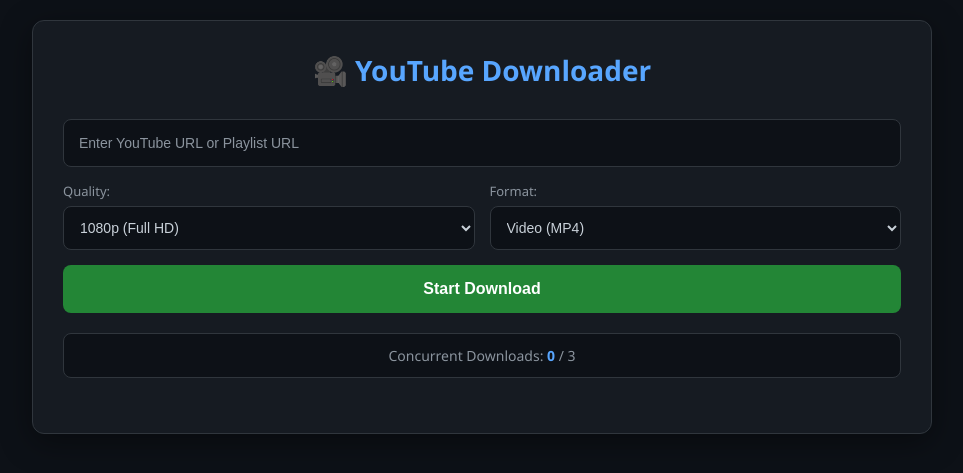
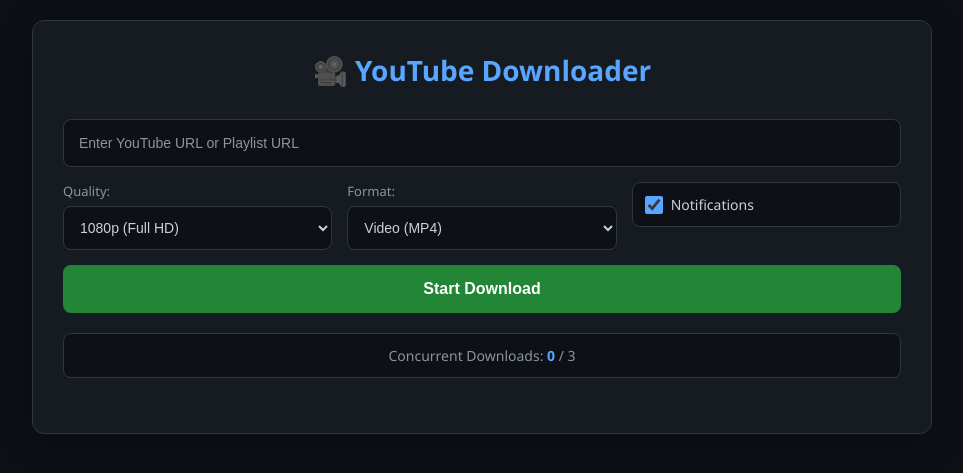
Before and after one commit to chahero/youtube-downloader, a Flask app: page / in a window 1280 px wide. Shown: the top 473 px of the page, without its empty margins (158-1121 px from the left). Run offline with Flask 3, Linux system fonts and the light colour scheme; some libraries are stand-ins or nearby versions.

Commit message:
알림 기능 추가: 체크박스 및 알림 권한 요청 로직 구현, 다운로드 시작 및 완료 알림 추가

```diff
--- a/static/style.css
+++ b/static/style.css
@@ -70,6 +70,38 @@ input[type="text"]::placeholder {
     color: #8b949e;
     margin-bottom: 6px;
     font-weight: 500;
+}
+
+/* 체크박스용 특별 스타일 */
+.option-group label:has(input[type="checkbox"]) {
+    display: flex;
+    align-items: center;
+    gap: 8px;
+    margin-bottom: 0;
+    padding: 12px;
+    background: #0d1117;
+    border: 1px solid #30363d;
+    border-radius: 8px;
+    cursor: pointer;
+    transition: all 0.3s;
+}
+
+.option-group label:has(input[type="checkbox"]):hover {
+    border-color: #58a6ff;
+    background: #161b22;
+}
+
+input[type="checkbox"] {
+    width: 18px;
+    height: 18px;
+    cursor: pointer;
+    accent-color: #58a6ff;
+}
+
+.checkbox-label {
+    color: #c9d1d9;
+    font-size: 14px;
+    user-select: none;
 }
 
 select {
--- a/templates/index.html
+++ b/templates/index.html
@@ -35,6 +35,13 @@
                         <option value="audio_m4a">Audio Only (M4A)</option>
                     </select>
                 </div>
+
+                <div class="option-group">
+                    <label for="notifications">
+                        <input type="checkbox" id="notifications" checked>
+                        <span class="checkbox-label">Notifications</span>
+                    </label>
+                </div>
             </div>
 
             <button onclick="startDownload()">Start Download</button>
@@ -50,6 +57,57 @@
     <script>
         let checkIntervals = {};
         let playlistIntervals = {};
+        let notificationsEnabled = true;
+
+        // 알림 권한 요청
+        if ('Notification' in window && Notification.permission === 'default') {
+            Notification.requestPermission();
+        }
+
+        // 알림 체크박스 변경 시
+        document.getElementById('notifications').addEventListener('change', function() {
+            notificationsEnabled = this.checked;
+
+            if (this.checked && Notification.permission === 'default') {
+                Notification.requestPermission().then(permission => {
+                    if (permission !== 'granted') {
+                        this.checked = false;
+                        notificationsEnabled = false;
+                        alert('Please allow notifications in your browser settings');
+                    }
+                });
+            }
+        });
+
+        function showNotification(title, body, icon = '🎥') {
+            if (!notificationsEnabled || !('Notification' in window)) {
+                return;
+            }
+
+            if (Notification.permission === 'granted') {
+                const notification = new Notification(title, {
+                    body: body,
+                    icon: icon,
+                    badge: icon,
+                    tag: 'youtube-downloader',
+                    requireInteraction: false
+                });
+
+                notification.onclick = function() {
+                    window.focus();
+                    notification.close();
+                };
+
+                // 5초 후 자동 닫기
+                setTimeout(() => notification.close(), 5000);
+            } else if (Notification.permission !== 'denied') {
+                Notification.requestPermission().then(permission => {
+                    if (permission === 'granted') {
+                        showNotification(title, body, icon);
+                    }
+                });
+            }
+        }
 
         // 포맷 선택 시 화질 옵션 비활성화/활성화
         document.getElementById('format').addEventListener('change', function() {
@@ -128,9 +186,23 @@
                         });
 
                         checkPlaylistStatus(data.playlist_id);
+
+                        // 플레이리스트 시작 알림
+                        showNotification(
+                            '📋 Playlist Download Started',
+                            `${data.count} videos added to queue`,
+                            '📋'
+                        );
                     } else {
                         addDownloadItem(data.video_id, url, data.thumbnail);
                         checkStatus(data.video_id);
+
+                        // 단일 비디오 시작 알림
+                        showNotification(
+                            '🎥 Download Started',
+                            'Video added to download queue',
+                            '🎥'
+                        );
                     }
 
                     document.getElementById('url').value = '';
@@ -295,6 +367,8 @@
         }
 
         async function checkPlaylistStatus(playlistId) {
+            let wasAllActive = true;
+
             playlistIntervals[playlistId] = setInterval(async () => {
                 try {
                     const response = await fetch(`/playlist-status/${playlistId}`);
@@ -320,6 +394,18 @@
                     }
 
                     const activeCount = data.statuses.downloading + data.statuses.queued;
+
+                    // 모든 다운로드가 완료되었을 때 알림
+                    if (wasAllActive && activeCount === 0 && data.statuses.completed > 0) {
+                        showNotification(
+                            '📋 Playlist Complete',
+                            `${data.statuses.completed} video(s) downloaded successfully`,
+                            '✅'
+                        );
+                    }
+
+                    wasAllActive = activeCount > 0;
+
                     if (activeCount === 0) {
                         if (cancelBtn) cancelBtn.style.display = 'none';
                         if (deleteBtn) deleteBtn.style.display = 'inline-block';
@@ -392,6 +478,8 @@
                 }
             }
 
+            let lastStatus = null;
+
             checkIntervals[videoId] = setInterval(async () => {
                 try {
                     const response = await fetch(`/status/${videoId}`);
@@ -432,6 +520,16 @@
                         cancelBtn.style.display = 'none';
                         deleteBtn.style.display = 'inline-block';
                         downloadFileBtn.style.display = 'inline-block';
+
+                        // 완료 알림 (단일 비디오만, 플레이리스트는 전체 완료 시 알림)
+                        if (lastStatus !== 'completed' && !data.playlist_id) {
+                            showNotification(
+                                '✅ Download Complete',
+                                data.video_title || 'Your video is ready',
+                                '✅'
+                            );
+                        }
+
                         clearInterval(checkIntervals[videoId]);
                     } else if (data.status === 'cancelled') {
                         statusDiv.textContent = '✕ Cancelled';
@@ -446,9 +544,20 @@
                         cancelBtn.style.display = 'none';
                         deleteBtn.style.display = 'inline-block';
                         downloadFileBtn.style.display = 'none';
+
+                        // 에러 알림
+                        if (lastStatus !== 'error') {
+                            showNotification(
+                                '❌ Download Failed',
+                                data.video_title || 'Download encountered an error',
+                                '❌'
+                            );
+                        }
+
                         clearInterval(checkIntervals[videoId]);
                     }
 
+                    lastStatus = data.status;
                     updateActiveCount();
                 } catch (error) {
                     console.error('Status check error:', error);
```
